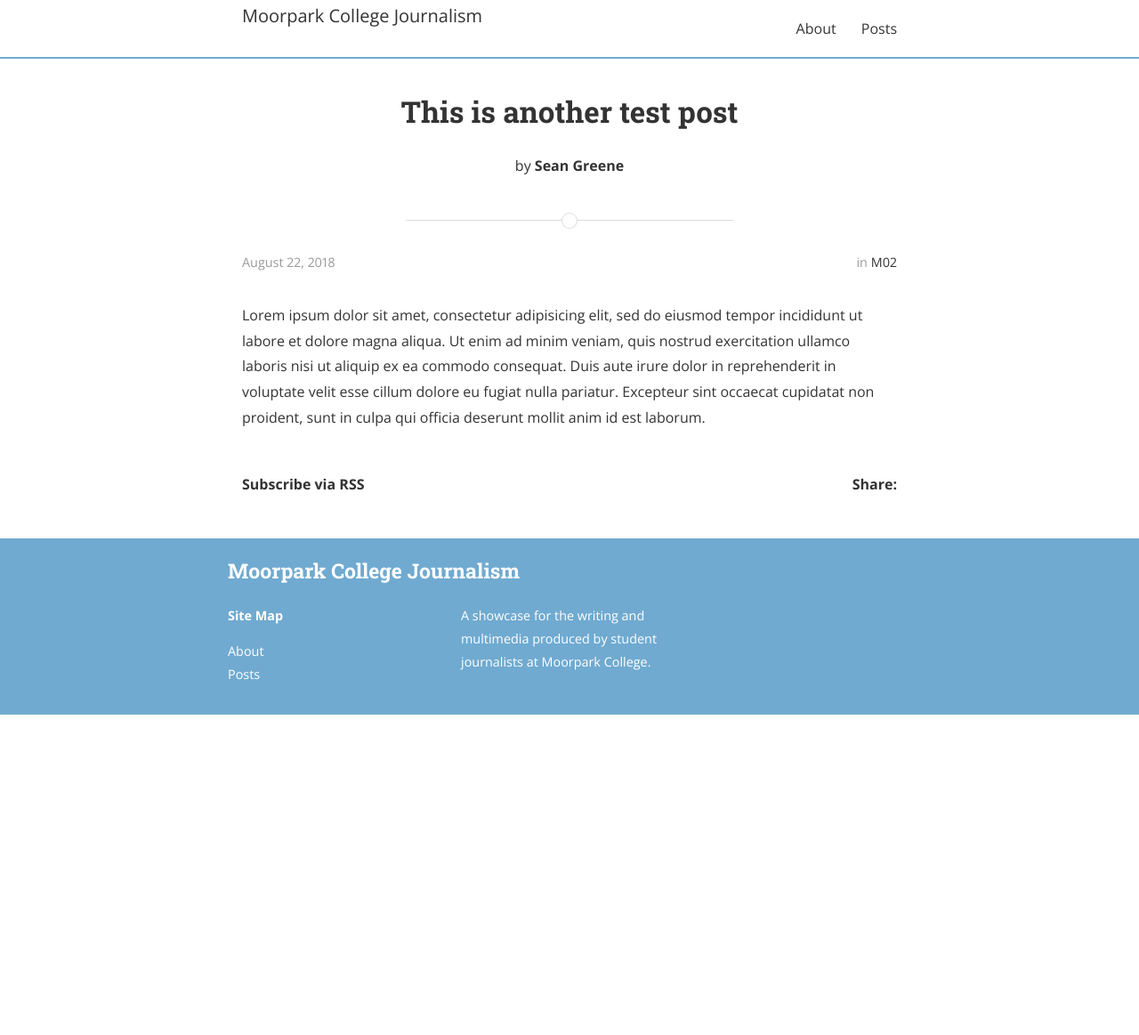
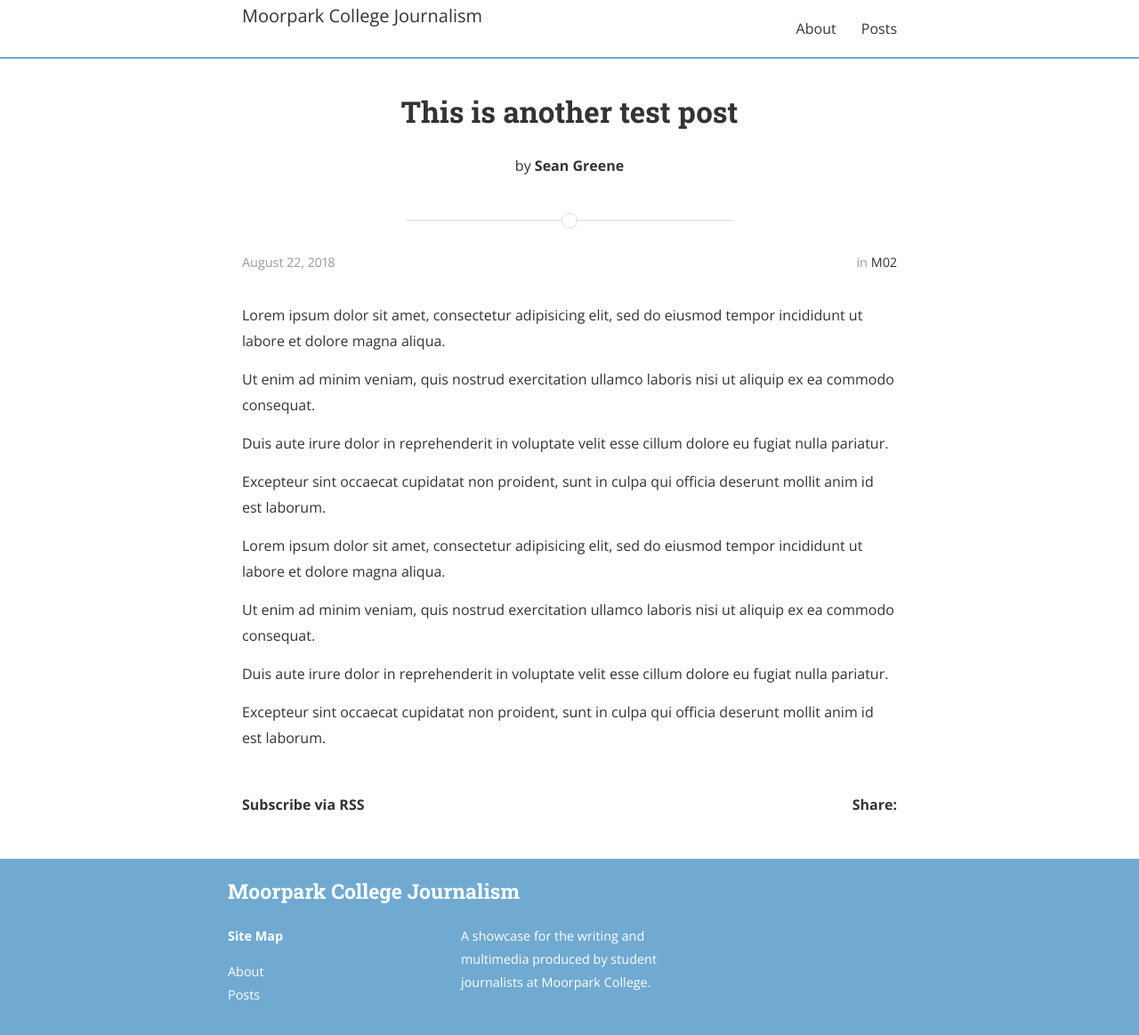
Before and after one commit to seangreene/mcjournalism, a Jekyll site: the page built from _posts/2018-08-22-test2.markdown, in a window 1280 px wide. Shown: the whole page at 89% size. Built offline with Jekyll 4.4.1, drawn with Linux system fonts in a browser that asks for light colours; nearby versions of some CDN libraries; a style sheet for code colours, icons or effects is not loaded; before the commit the page ends 900 px from its top, so only the background shows below that.

Commit message:
longer posts

```diff
--- a/_posts/2018-08-22-test2.markdown
+++ b/_posts/2018-08-22-test2.markdown
@@ -7,6 +7,19 @@
 ---
 
 Lorem ipsum dolor sit amet, consectetur adipisicing elit, sed do eiusmod tempor incididunt ut labore et dolore magna aliqua.
+
 Ut enim ad minim veniam, quis nostrud exercitation ullamco laboris nisi ut aliquip ex ea commodo consequat.
+
 Duis aute irure dolor in reprehenderit in voluptate velit esse
-cillum dolore eu fugiat nulla pariatur. Excepteur sint occaecat cupidatat non proident, sunt in culpa qui officia deserunt mollit anim id est laborum.
+cillum dolore eu fugiat nulla pariatur.
+
+Excepteur sint occaecat cupidatat non proident, sunt in culpa qui officia deserunt mollit anim id est laborum.
+
+Lorem ipsum dolor sit amet, consectetur adipisicing elit, sed do eiusmod tempor incididunt ut labore et dolore magna aliqua.
+
+Ut enim ad minim veniam, quis nostrud exercitation ullamco laboris nisi ut aliquip ex ea commodo consequat.
+
+Duis aute irure dolor in reprehenderit in voluptate velit esse
+cillum dolore eu fugiat nulla pariatur.
+
+Excepteur sint occaecat cupidatat non proident, sunt in culpa qui officia deserunt mollit anim id est laborum.
```
